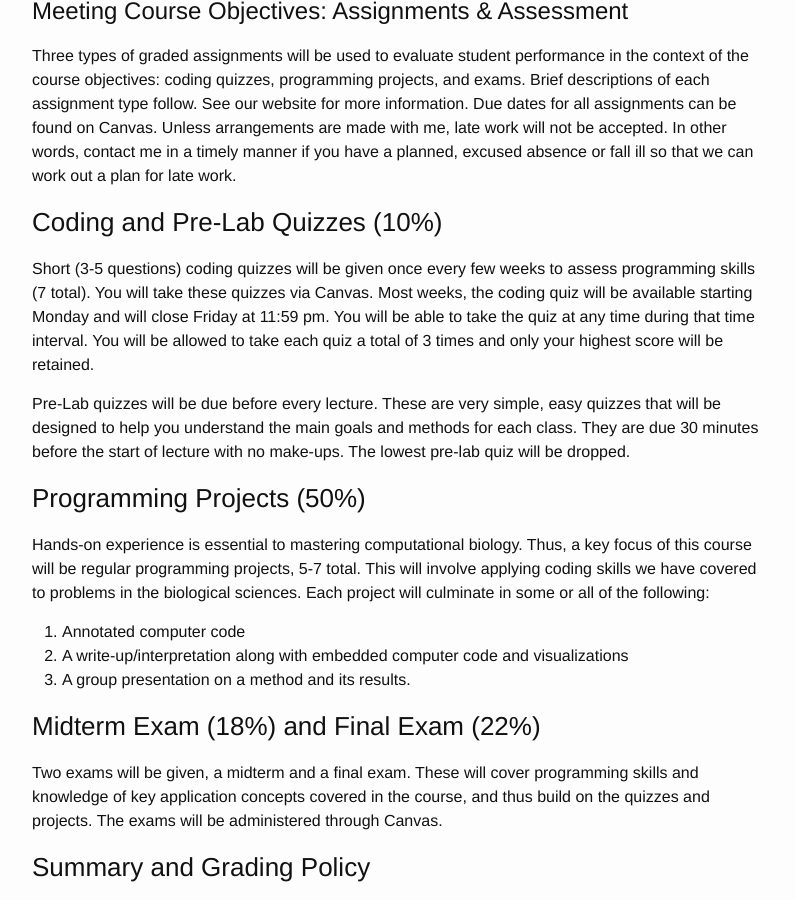
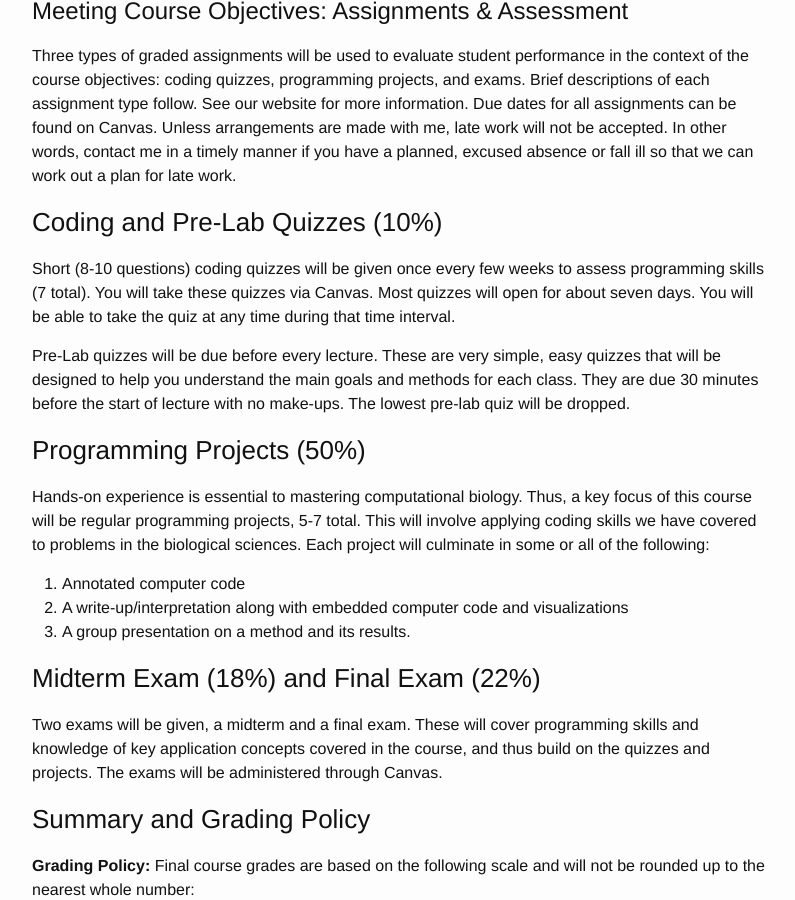
Before and after one commit to brian-kissmer/brian-kissmer.github.io, a Jekyll site: the page built from syllabus.md, in a window 1280 px wide and 900 px high, scrolled down 1965 px. Shown: the whole window, without its empty margins (238-1033 px from the left). Built offline with Jekyll 4.4.1, drawn with Linux system fonts in a browser that asks for light colours; our own code applies the rules of GitHub Pages for plain Markdown files.

Commit message:
Update syllabus.md

```diff
--- a/syllabus.md
+++ b/syllabus.md
@@ -67,7 +67,7 @@ Three types of graded assignments will be used to evaluate student performance i
 
 ### Coding and Pre-Lab Quizzes (10%)
 
-Short (3-5 questions) coding quizzes will be given once every few weeks to assess programming skills (7 total). You will take these quizzes via Canvas. Most weeks, the coding quiz will be available starting Monday and will close Friday at 11:59 pm. You will be able to take the quiz at any time during that time interval. You will be allowed to take each quiz a total of 3 times and only your highest score will be retained.
+Short (8-10 questions) coding quizzes will be given once every few weeks to assess programming skills (7 total). You will take these quizzes via Canvas. Most quizzes will open for about seven days. You will be able to take the quiz at any time during that time interval.
 
 Pre-Lab quizzes will be due before every lecture. These are very simple, easy quizzes that will be designed to help you understand the main goals and methods for each class. They are due 30 minutes before the start of lecture with no make-ups. The lowest pre-lab quiz will be dropped.
 
```
